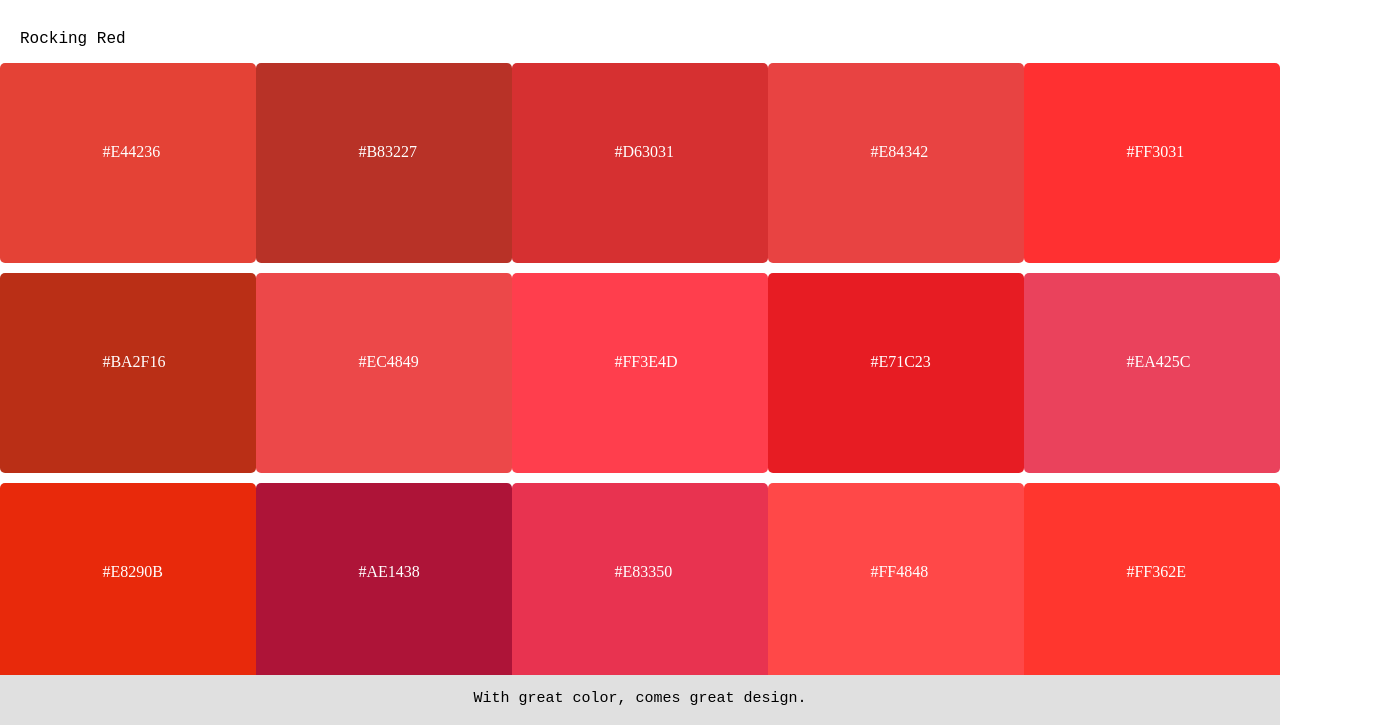
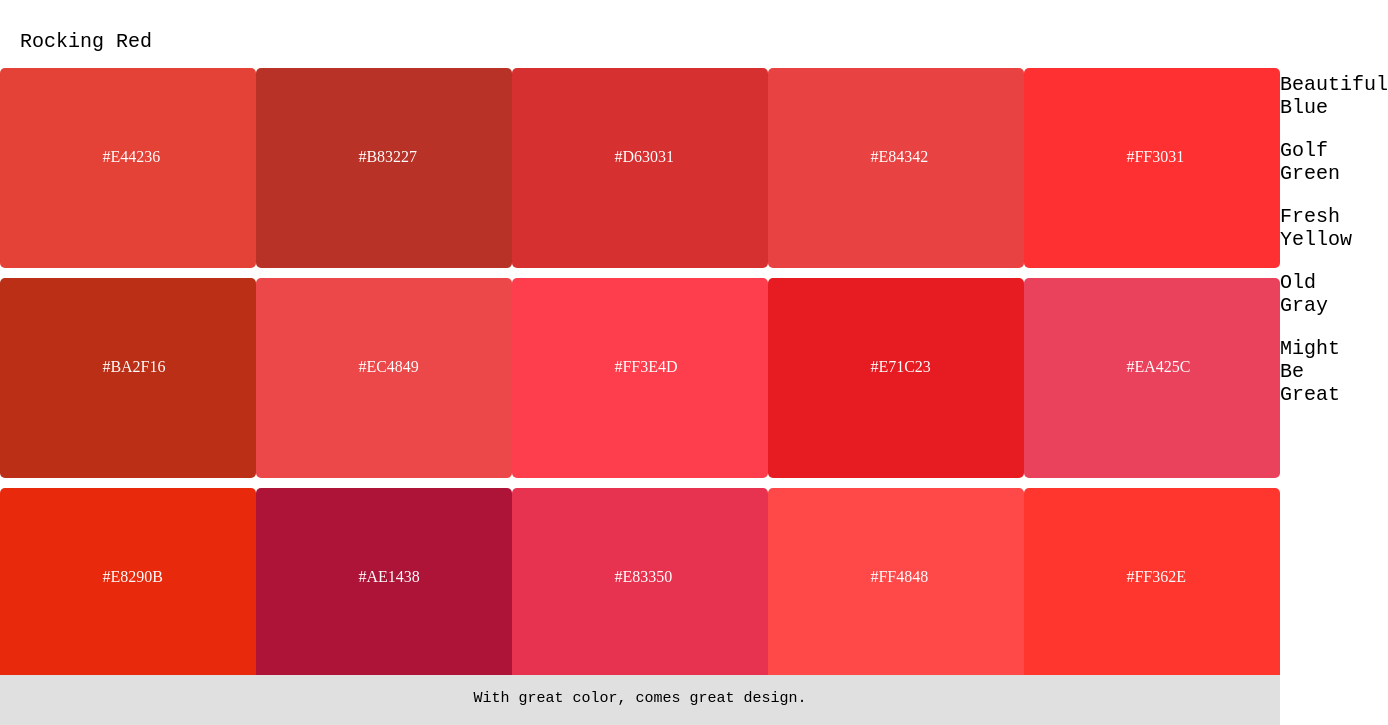
Before and after one commit to SanyaKasaudhan/ass1, a plain HTML site: page index.html in a window 1280 px wide. Shown: the part 75-800 px from the top of the page, 1388 px wide, since content can reach past the window. Drawn offline with Linux system fonts and the light colour scheme.

Commit message:
font-size

```diff
--- a/style.css
+++ b/style.css
@@ -103,16 +103,20 @@
 .heading{
   color: black;
   margin: 20px;
-  font-size: large;
-  font-family: monospace"
+  font-size: 20px;
+  display: flex;
+  justify-content: flex-start;
+  font-family: monospace;
 }
 
 .heading1{
   color: black;
   margin-top: 105px;
+  justify-content: flex-start;
   margin-left: 20px;
-  font-size: large;
+  font-size: 20px;
   font-family: monospace;
+
 }
 
 /*footer */
```
